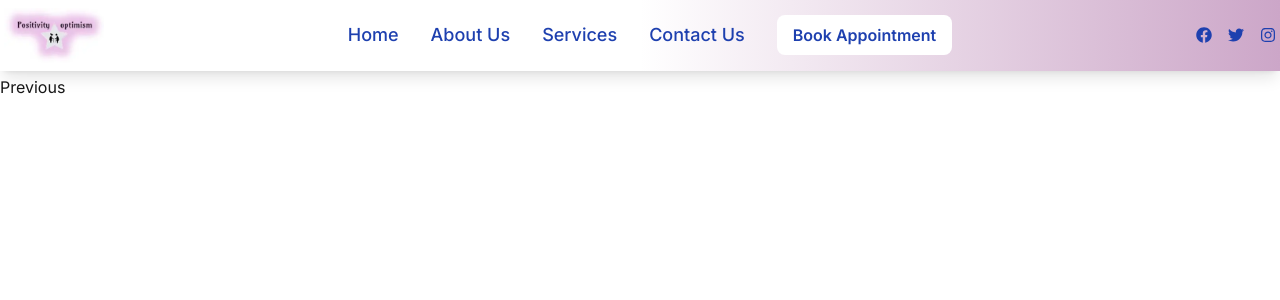
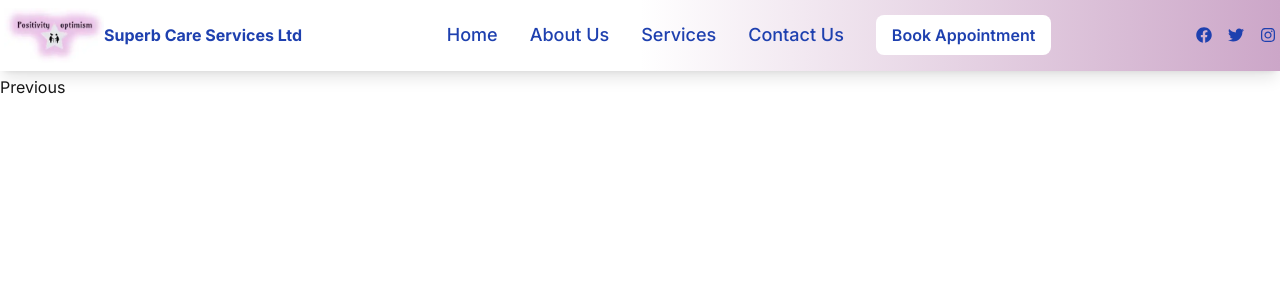
Before and after one commit to JeiKiarie/superbcare-v3, a Next.js app: page / in a window 1280 px wide. Shown: the top 300 px of the page. Built offline with nearby package versions, Linux system fonts and the light colour scheme.

Commit message:
styled logo section

```diff
--- a/components/Header.jsx
+++ b/components/Header.jsx
@@ -24,10 +24,10 @@ export default function Header() {
 		<header className="bg-gradient-to-r from-white via-white to-[#cca6c8] text-blue-800 shadow-lg sticky top-0 z-50">
 			<div className="container flex justify-between items-center py-2 px-1">
 				{/* Logo */}
-				<div>
+				<div className="flex items-center justify-center">
 					<Link href="/">
 						<Image
-							className="hover:opacity-50"
+							className="hover:opacity-50 inline"
 							width={100}
 							height={100}
 							alt="logo"
@@ -35,7 +35,13 @@ export default function Header() {
 						{/* <span className="bg-white text-blue-700 px-2 py-1 rounded-full">
 							Care
 						</span>{' '}
+
 						Services */}
+					</Link>
+					<Link href={'/'}>
+						<h2 className="font-bold text-blue-800">
+							Superb Care Services Ltd
+						</h2>
 					</Link>
 				</div>
 
```
